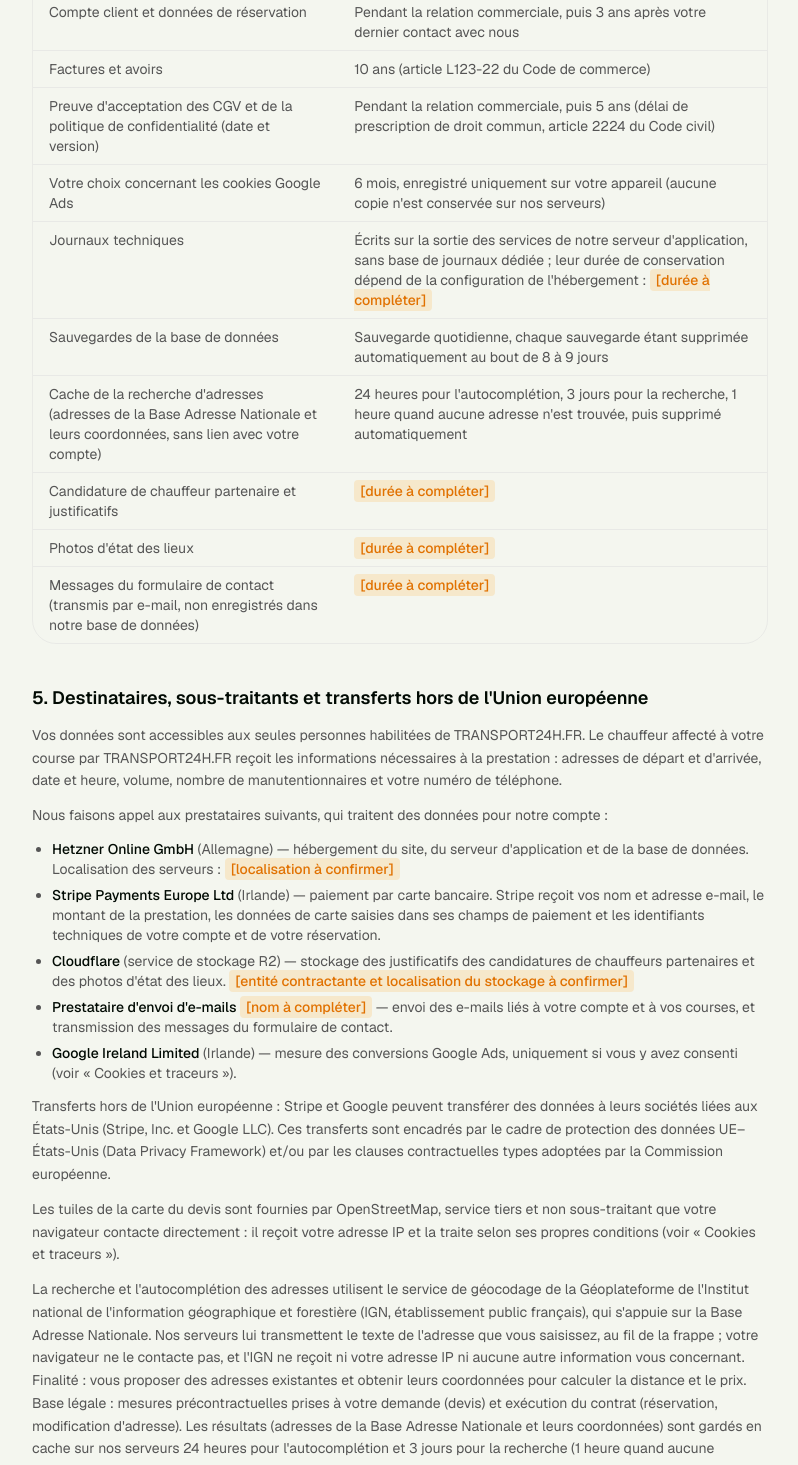
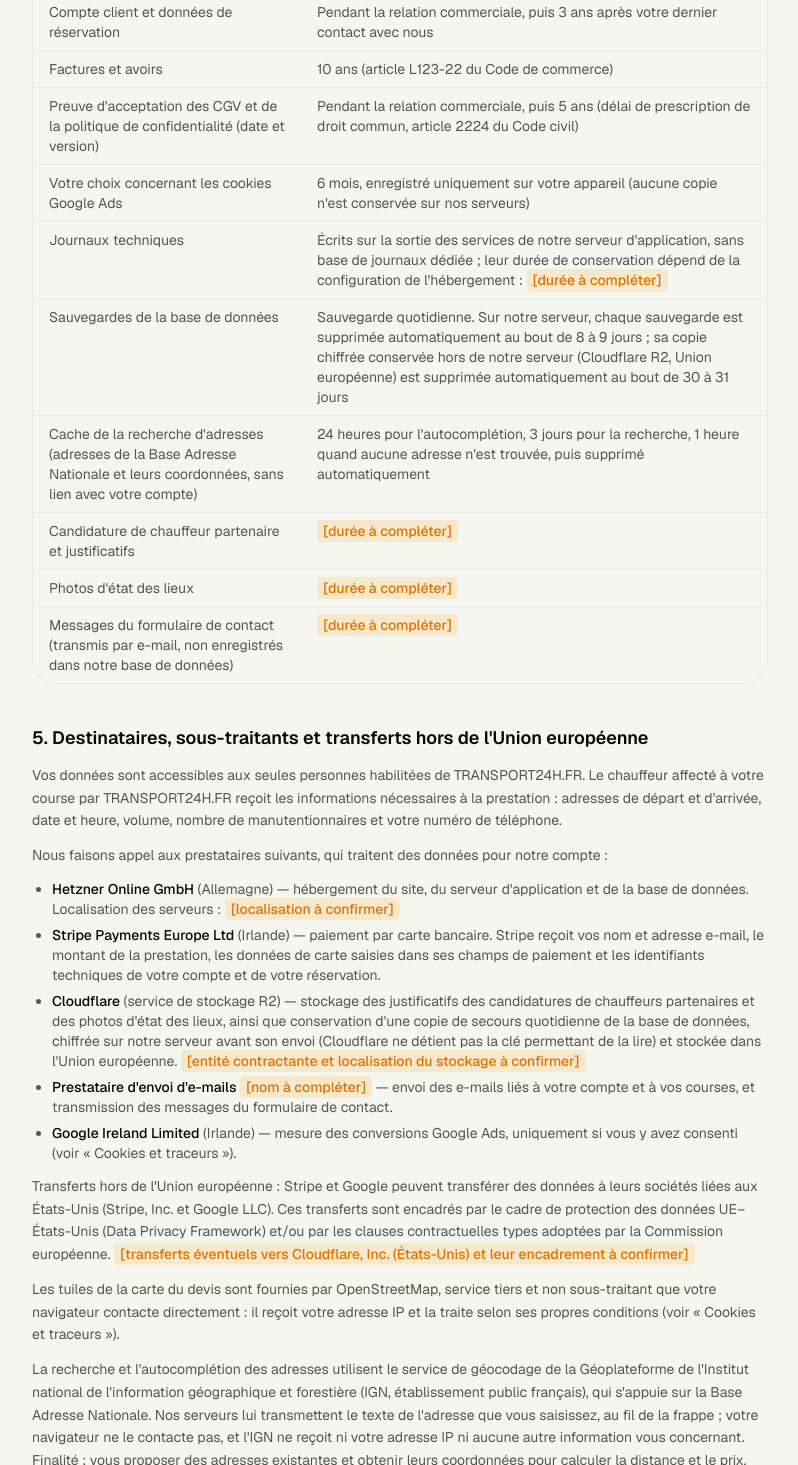
Before and after one commit to Oualid-coder/transport24h-web, a Next.js app: page /politique-de-confidentialite in a window 1280 px wide. Shown: the part 1989-3454 px from the top of the page, without its empty margins (240-1038 px from the left). Built offline with nearby package versions, Linux system fonts and the light colour scheme; no server answers.

Commit message:
docs(politique): copie chiffrée des sauvegardes chez Cloudflare R2 (UE), conservation 30 jours
Branche à ne pas fusionner avant l'activation de pg-backup-offsite (sujet 29) ; mettre
TERMS_VERSION à la date réelle au moment de la fusion.

```diff
--- a/app/(client)/politique-de-confidentialite/page.tsx
+++ b/app/(client)/politique-de-confidentialite/page.tsx
@@ -172,7 +172,7 @@ export default function PolitiqueConfidentialitePage() {
               ],
               [
                 "Sauvegardes de la base de données",
-                "Sauvegarde quotidienne, chaque sauvegarde étant supprimée automatiquement au bout de 8 à 9 jours",
+                "Sauvegarde quotidienne. Sur notre serveur, chaque sauvegarde est supprimée automatiquement au bout de 8 à 9 jours ; sa copie chiffrée conservée hors de notre serveur (Cloudflare R2, Union européenne) est supprimée automatiquement au bout de 30 à 31 jours",
               ],
               [
                 "Cache de la recherche d'adresses (adresses de la Base Adresse Nationale et leurs coordonnées, sans lien avec votre compte)",
@@ -226,7 +226,10 @@ export default function PolitiqueConfidentialitePage() {
             <li>
               <span className="font-medium text-foreground">Cloudflare</span> (service de
               stockage R2) — stockage des justificatifs des candidatures de chauffeurs
-              partenaires et des photos d&apos;état des lieux.{" "}
+              partenaires et des photos d&apos;état des lieux, ainsi que conservation
+              d&apos;une copie de secours quotidienne de la base de données, chiffrée sur
+              notre serveur avant son envoi (Cloudflare ne détient pas la clé permettant de
+              la lire) et stockée dans l&apos;Union européenne.{" "}
               <ToComplete>entité contractante et localisation du stockage à confirmer</ToComplete>
             </li>
             <li>
@@ -248,7 +251,8 @@ export default function PolitiqueConfidentialitePage() {
             transférer des données à leurs sociétés liées aux États-Unis (Stripe, Inc. et
             Google LLC). Ces transferts sont encadrés par le cadre de protection des
             données UE–États-Unis (Data Privacy Framework) et/ou par les clauses
-            contractuelles types adoptées par la Commission européenne.
+            contractuelles types adoptées par la Commission européenne.{" "}
+            <ToComplete>transferts éventuels vers Cloudflare, Inc. (États-Unis) et leur encadrement à confirmer</ToComplete>
           </p>
           <p className="text-muted-foreground leading-relaxed">
             Les tuiles de la carte du devis sont fournies par OpenStreetMap, service
--- a/lib/legal.ts
+++ b/lib/legal.ts
@@ -4,8 +4,8 @@
 // pages. À changer à chaque modification des textes.
 // Format imposé par l'API : ^[A-Za-z0-9][A-Za-z0-9._-]{0,31}$
 // AAAA-MM-JJ, suivi de ".N" pour une nouvelle version publiée le même jour
-// ("2026-11-17", "2026-11-17.2", "2026-11-19" et "2026-11-20" ont déjà été déployées avec les textes précédents).
-export const TERMS_VERSION = "2026-11-26"
+// ("2026-11-17", "2026-11-17.2", "2026-11-19", "2026-11-20" et "2026-11-26" ont déjà été déployées avec les textes précédents).
+export const TERMS_VERSION = "2026-11-26.2"
 
 // Message unique de la case « 18 ans + CGV + politique de confidentialité » (tous les formulaires)
 export const TERMS_REQUIRED_MESSAGE =
```
Also changed, not shown: 2 other files (tests, documents, lock files or other folders).
